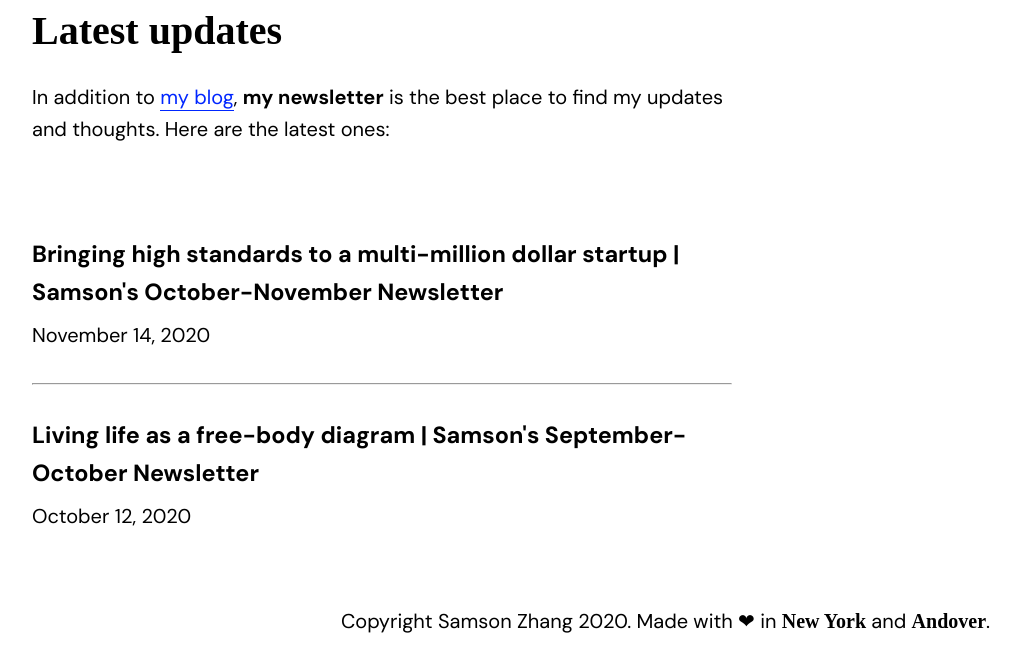
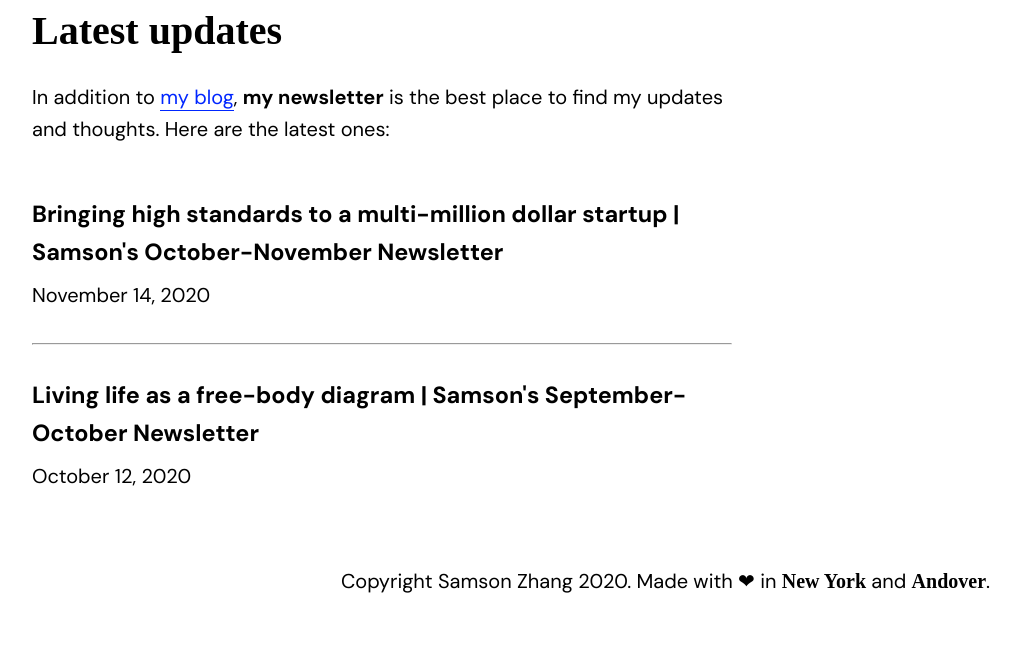
Before and after one commit to wwsalmon/portfolio, a Jekyll site: the page built from index.md, in a window 1280 px wide. Shown: the part 1642-2300 px from the top of the page, without its empty margins (258-1278 px from the left). Built offline with Jekyll 4.4.1, drawn with Linux system fonts in a browser that asks for light colours; some web fonts are replaced; after the commit the page ends 2260 px from its top, so only the background shows below that.

Commit message:
update padding on homepage

```diff
--- a/_layouts/home.html
+++ b/_layouts/home.html
@@ -39,7 +39,7 @@ layout: default
     </div> -->
 </div>
 <div class="width-700 margin-center">
-    <div class="pb-5">
+    <div class="pb-1">
         <h1 class="font-serif">Latest updates</h1>
         <p>In addition to <a class="colored-link" href="/blog">my blog</a>, <b>my newsletter</b> is the best place to
             find my
```
